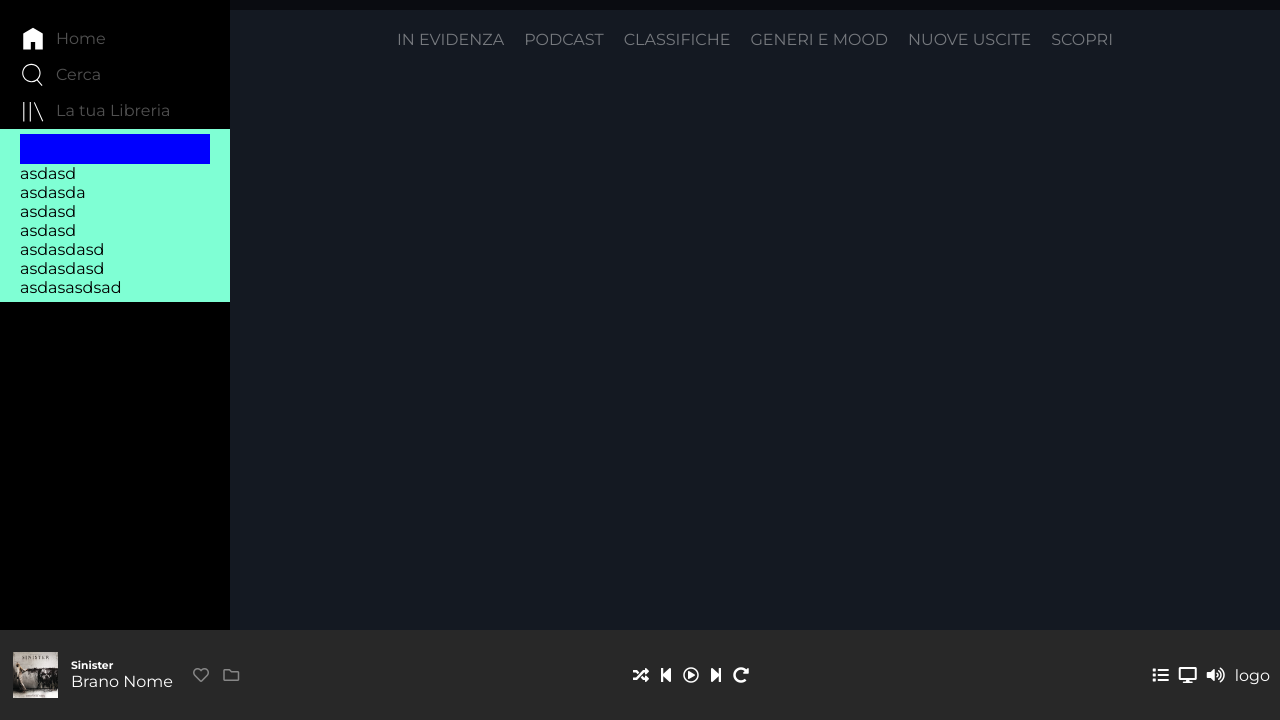
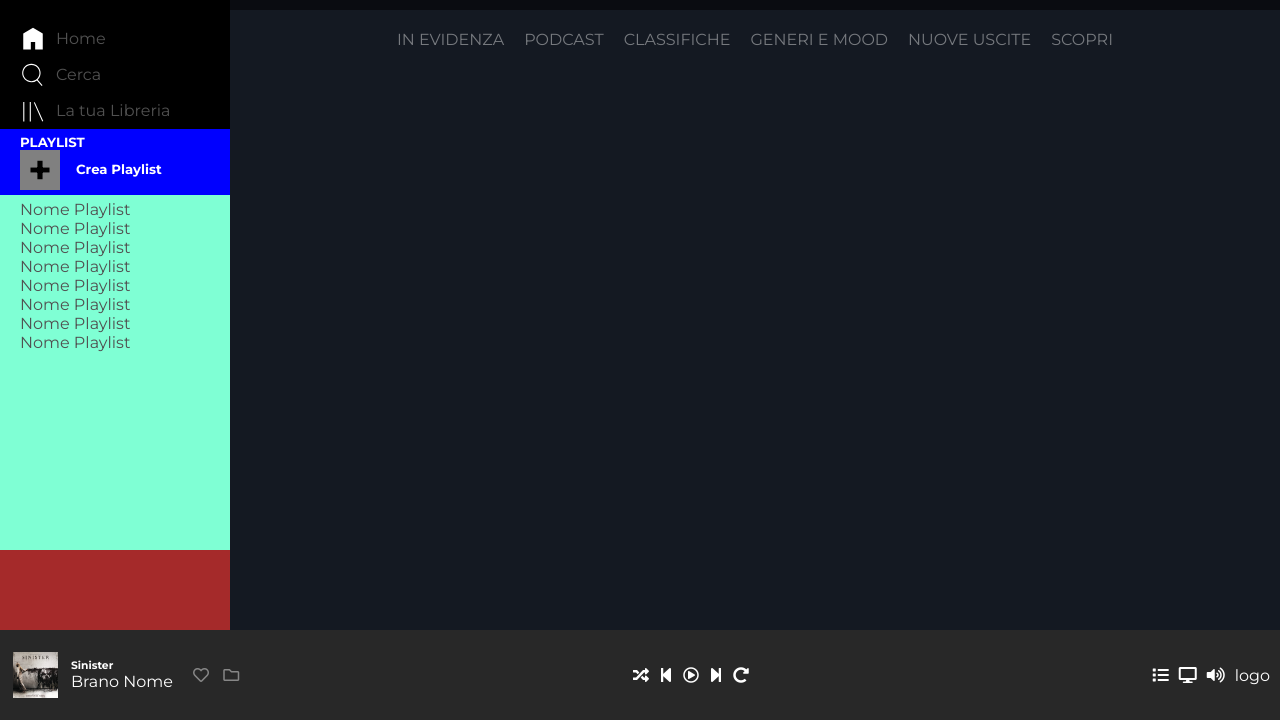
Before and after one commit to bigoroberto/html-css-spotifyweb, a plain HTML site: page index.html in a window 1280 px wide. Shown: the part 80-800 px from the top of the page. Drawn offline with Linux system fonts and the light colour scheme.

Commit message:
fatta lista  nella nav laterale

```diff
--- a/css/style.css
+++ b/css/style.css
@@ -39,7 +39,10 @@
   width: 100%;
   padding: 20px;
 }
-
+.nav_laterale-top{
+  height: calc(100% - 80px);
+  overflow: hidden;
+}
 .nav_laterale-top .nav-logo-mobile {
   display: none;
 }
@@ -68,22 +71,53 @@
 }
 /* /NAVBAR LATERALE LISTA HOME */
 
+/* TITOLO + CREA PLAYLIST */
+.titolo_playlist{
+  width: 100%;
+  padding: 5px 20px;
+  background-color: blue;
+  color: #fff;
+}
+.titolo_playlist h5:nth-child(2):before{
+  content: '+';
+  font-size: 40px;
+  font-weight: 700;
+  color: black;
+  display: inline-block;
+  width: 40px;
+  height: 40px;
+  background-color: gray;
+  vertical-align: middle;
+  line-height: 40px;
+  text-align: center;
+  margin-right: 16px;
+}
+/* /TITOLO + CREA PLAYLIST */
+
 /* NAVBAR LATERALE CREA PLAYLIST */
 .crea_playlist{
   padding: 5px 20px;
   background-color: aquamarine;
-  overflow: hidden;
+  height: calc(100vh - 445px);
+  overflow-y: auto;
 }
 .crea_playlist ul{
-  overflow-y: auto;
+  list-style: none;
 }
-
-.titolo_playlist{
-  width: 100%;
-  height: 30px;
-  background-color: blue;
+.crea_playlist ul li{
+  color: #515151;
+}
+.crea_playlist ul li:hover{
+  color:#fff
 }
 /* /NAVBAR LATERALE CREA PLAYLIST */
+
+/* NAVBAR LATERALE NAV-BOTTOM */
+.nav_laterale-bottom{
+  width: 100%;
+  height: 80px;
+  background-color: brown;
+}
 /* /navbar laterale */
 
 /* contenitore del main */
@@ -210,7 +244,8 @@ footer .footer-left .titolo-brano {
 @media (max-width: 600px) {
   main .nav_laterale .nav_laterale-top .nav-logo-mobile {
     display: block;
-    padding: 5px 5px;
+    padding: 5px 10px;
+    padding-right: 13px;
   }
   main .nav_laterale .nav_laterale-top .nav-logo {
     display: none;
@@ -229,7 +264,10 @@ footer .footer-left .titolo-brano {
  .list_top ul li{
     padding: 5px 10px;
   }
-.crea_playlist{
+
+.crea_playlist,
+.titolo_playlist{
   display: none;
+  }
+/* /MEDIA  Q */
 }
-/* /MEDIA  Q */
--- a/index.html
+++ b/index.html
@@ -23,7 +23,6 @@
       <div class="nav_laterale-top">
         <div class="nav-logo"><img src="/assets/img/logo.svg" alt=""></div>
         <div class="nav-logo-mobile"><img src="/assets/img/logo-small.svg" alt=""></div>
-      </div>
         <div class="list_top">
           <ul>
             <li>
@@ -40,19 +39,25 @@
             </li>
           </ul>
         </div>
+        <div class="titolo_playlist">
+          <h5>PLAYLIST</h5>
+          <h5>Crea Playlist</h5>
+        </div>
           <div class="crea_playlist">
-        <h5 class="titolo_playlist"></h5>
         <ul>
-          <li>asdasd</li>
-          <li>asdasda</li>
-          <li>asdasd</li>
-          <li>asdasd</li>
-          <li>asdasdasd</li>
-          <li>asdasdasd</li>
-          <li>asdasasdsad</li>
+            <li>Nome Playlist</li>
+            <li>Nome Playlist</li>
+            <li>Nome Playlist</li>
+            <li>Nome Playlist</li>
+            <li>Nome Playlist</li>
+            <li>Nome Playlist</li>
+            <li>Nome Playlist</li>
+            <li>Nome Playlist</li>
           </ul>
         </div>
+      </div>
       <div class="nav_laterale-bottom"></div>
+
       </div>
     <!-- /nav bar laterale -->
 
```
Lines whose indentation alone changed are shown as unchanged.
